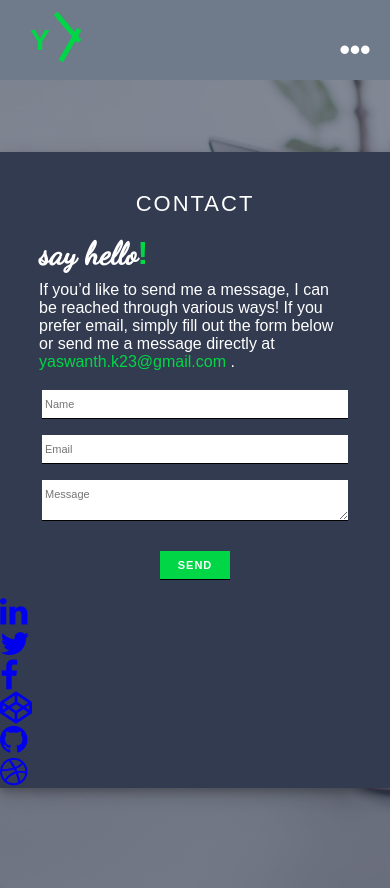
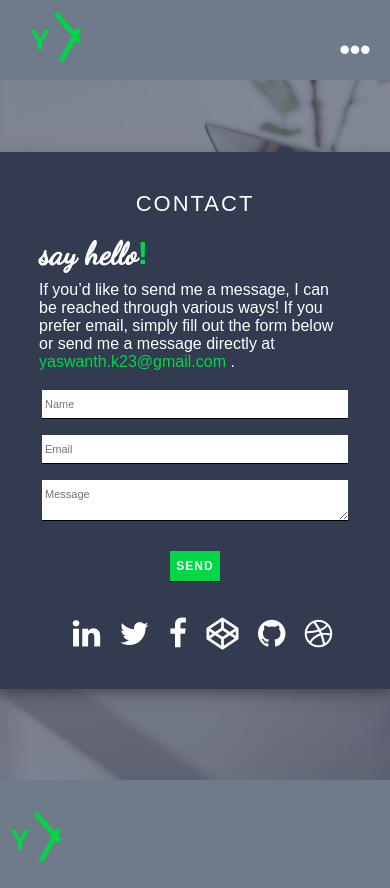
Before and after one commit to yaswanth23/portfolio, a plain HTML site: page contact.html in a window 390 px wide. Shown: the top 888 px of the page. Drawn offline with Linux system fonts and the light colour scheme.

Commit message:
Update style2.css

```diff
--- a/style2.css
+++ b/style2.css
@@ -136,6 +136,9 @@ width: 80px;
   top: 18%;
   width: 100%;
  }
+ .section{
+  height: 700px;
+ }
  .contact-form{
   text-align: center;
   align-items: center;
@@ -155,12 +158,12 @@ margin-top: 5%;
 #form-control-submit{
   background: #00D646;
   color: #fff;
-  font-size: 11px;
+  font-size: 12px;
   font-weight: bold;
   letter-spacing: 1px;
   margin-top: 10px;
-  width: 70px;
-  padding: 8px 3px;
+  width: 50px;
+  padding:  8px 3px;
   text-transform: uppercase;
 }
 }
@@ -197,7 +200,7 @@ margin-top: 5%;
   border: none;
   outline: none;
   font-size: 16px;
-    padding: 10px 5px 10px 5px;
+  padding: 10px 5px 10px 5px;
   border-bottom: 1px solid black;
   margin-bottom: 16px;
 }
@@ -215,6 +218,7 @@ form .submit{
 form .submit:hover{
   background: #6F7A8A;
 }
+
 
 footer{
   background: #6F7A8A;
@@ -268,3 +272,37 @@ footer{
 .footer-details p{
   color: #333B50;
 }
+
+.contact-social{
+  margin-top: 5%;
+  margin-bottom: 10%;
+  text-align: center;
+  align-items: center;
+}
+.contact-social ul li {
+  display: inline-block;
+}
+.contact-social ul li{
+  padding-left: 15px;
+}
+.contact-social ul li a{
+  color: #fff;
+}
+#linkedin:hover{
+  color: #0077B5;
+}
+#twitter:hover{
+  color: #00acee;
+}
+#facebook:hover{
+  color: #3b5998;
+}
+#github:hover{
+  color: #000;
+}
+#codepen:hover{
+  color: #000;
+}
+#dribble:hover{
+  color: #ea4c89;
+}
```
